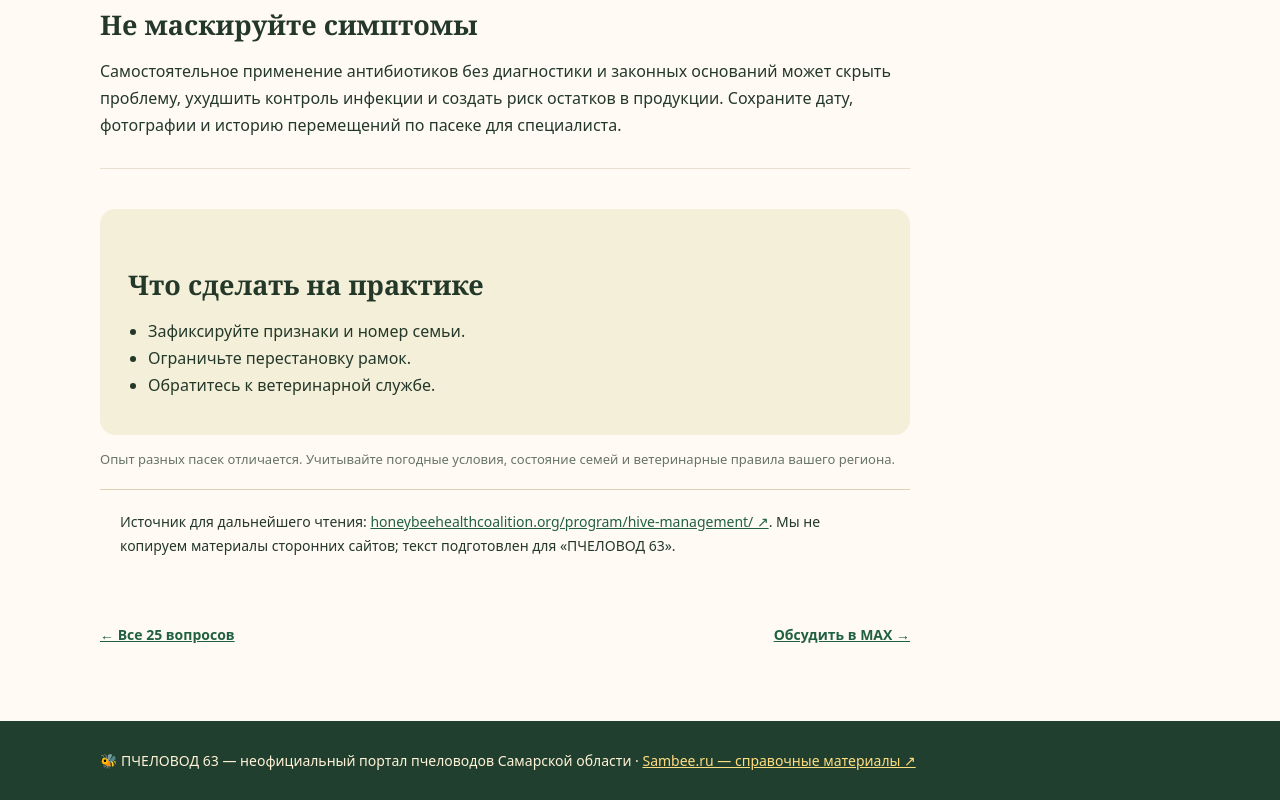
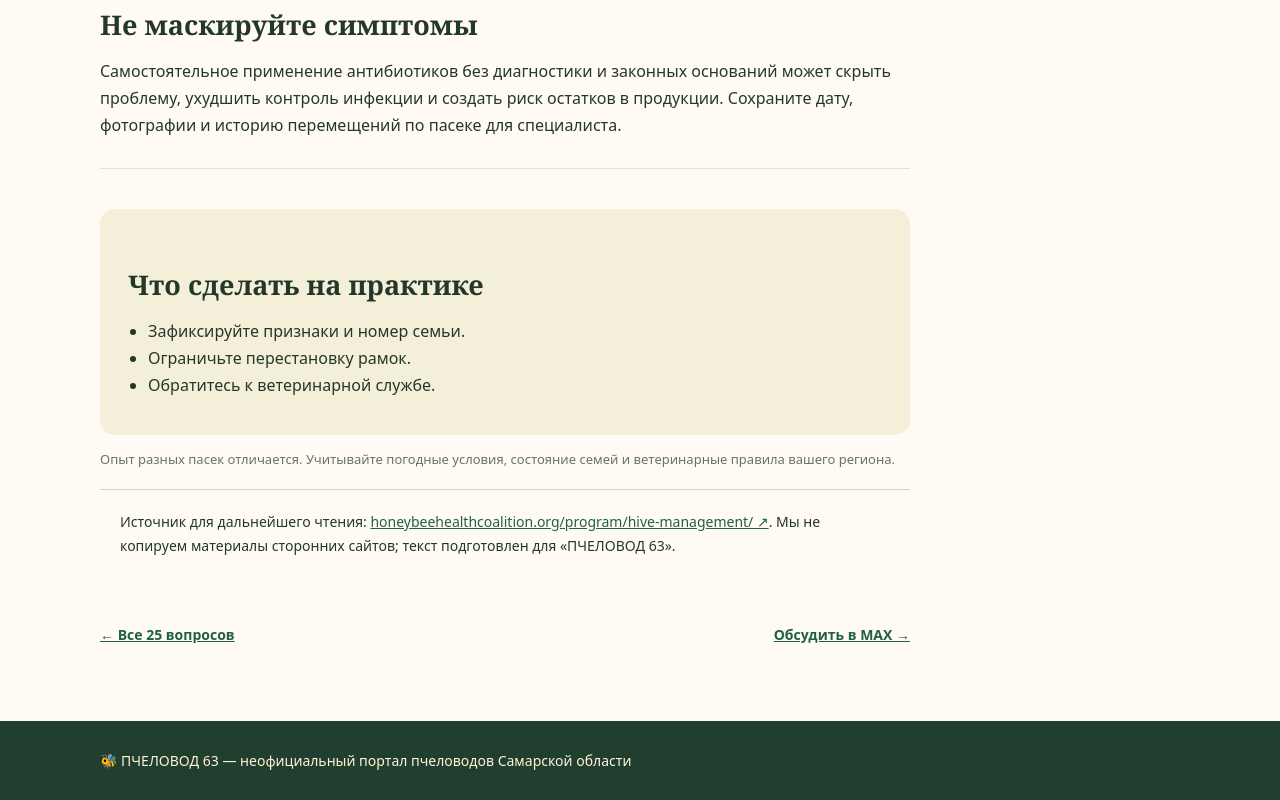
Before and after one commit to komahdop-ctrl/pchelovod63-website, a website built with Vite: page articles/bolezni-rasploda.html in a window 1280 px wide. Shown: the part 1232-2032 px from the top of the page. Built offline with nearby package versions, Linux system fonts and the light colour scheme.

Commit message:
Remove external reference from article

```diff
--- a/articles/bolezni-rasploda.html
+++ b/articles/bolezni-rasploda.html
@@ -1,4 +1,4 @@
 <!doctype html><html lang="ru"><head><meta charset="utf-8"><meta name="viewport" content="width=device-width,initial-scale=1"><meta name="description" content="Подозрение на гнилец нельзя лечить догадками из чата."><title>Как распознать опасные болезни расплода и что делать при подозрении? — ПЧЕЛОВОД 63</title><link rel="stylesheet" href="style.css"></head><body><header><div class="wrap top"><a class="brand" href="../">🐝 ПЧЕЛОВОД <em>63</em></a><nav><a href="../">Главная</a><a href="index.html">Все статьи</a><a href="../apiaries/index.html">Пасеки</a><a href="../organizations/index.html">Организации</a></nav></div></header><div class="hero"><div class="wrap"><div class="eyebrow">Практикующим · Практические материалы</div><h1>Как распознать опасные болезни расплода и что делать при подозрении?</h1><p>Подозрение на гнилец нельзя лечить догадками из чата.</p><div class="meta">Редакция «ПЧЕЛОВОД 63» · октябрь 2026 · материал общего характера</div></div></div><main class="wrap content"><article class="article"><section><h2>Наблюдайте за картиной</h2><p>Настораживают необычные изменения личинок и крышечек, проваленные или повреждённые ячейки, нехарактерный запах, неравномерный расплод и ослабление семьи. Но один внешний признак не подтверждает конкретный диагноз.</p></section>
 <section><h2>Не распространяйте проблему</h2><p>При подозрении ограничьте перемещение рамок, пчёл и инвентаря между семьями. Не продавайте подозрительные пакеты и маток; не переставляйте «лишний» расплод в благополучные ульи. Оборудование обслуживайте с соблюдением санитарных мер.</p></section>
 <section><h2>Диагностика — специалистам</h2><p>Американский и европейский гнилец и другие болезни требуют различной тактики, а часть из них может сопровождаться обязательными противоэпизоотическими мероприятиями. Свяжитесь с государственной ветеринарной службой, согласуйте отбор проб и дальнейшие действия.</p></section>
-<section><h2>Не маскируйте симптомы</h2><p>Самостоятельное применение антибиотиков без диагностики и законных оснований может скрыть проблему, ухудшить контроль инфекции и создать риск остатков в продукции. Сохраните дату, фотографии и историю перемещений по пасеке для специалиста.</p></section><aside class="check"><h2>Что сделать на практике</h2><ul><li>Зафиксируйте признаки и номер семьи.</li><li>Ограничьте перестановку рамок.</li><li>Обратитесь к ветеринарной службе.</li></ul></aside><p class="hint">Опыт разных пасек отличается. Учитывайте погодные условия, состояние семей и ветеринарные правила вашего региона.</p><div class="source">Источник для дальнейшего чтения: <a href="https://honeybeehealthcoalition.org/program/hive-management/" target="_blank" rel="noopener noreferrer">honeybeehealthcoalition.org/program/hive-management/ ↗</a>. Мы не копируем материалы сторонних сайтов; текст подготовлен для «ПЧЕЛОВОД 63».</div><nav class="pager"><a href="index.html">← Все 25 вопросов</a><a href="https://max.ru/join/AyeqmcceXrj0-DUU6eYFV_1aW947vEiFZJuWvVIrmQ8" target="_blank" rel="noopener noreferrer">Обсудить в MAX →</a></nav></article></main><footer><div class="wrap">🐝 ПЧЕЛОВОД 63 — неофициальный портал пчеловодов Самарской области · <a href="https://sambee.ru/" target="_blank" rel="noopener noreferrer">Sambee.ru — справочные материалы ↗</a></div></footer></body></html>
+<section><h2>Не маскируйте симптомы</h2><p>Самостоятельное применение антибиотиков без диагностики и законных оснований может скрыть проблему, ухудшить контроль инфекции и создать риск остатков в продукции. Сохраните дату, фотографии и историю перемещений по пасеке для специалиста.</p></section><aside class="check"><h2>Что сделать на практике</h2><ul><li>Зафиксируйте признаки и номер семьи.</li><li>Ограничьте перестановку рамок.</li><li>Обратитесь к ветеринарной службе.</li></ul></aside><p class="hint">Опыт разных пасек отличается. Учитывайте погодные условия, состояние семей и ветеринарные правила вашего региона.</p><div class="source">Источник для дальнейшего чтения: <a href="https://honeybeehealthcoalition.org/program/hive-management/" target="_blank" rel="noopener noreferrer">honeybeehealthcoalition.org/program/hive-management/ ↗</a>. Мы не копируем материалы сторонних сайтов; текст подготовлен для «ПЧЕЛОВОД 63».</div><nav class="pager"><a href="index.html">← Все 25 вопросов</a><a href="https://max.ru/join/AyeqmcceXrj0-DUU6eYFV_1aW947vEiFZJuWvVIrmQ8" target="_blank" rel="noopener noreferrer">Обсудить в MAX →</a></nav></article></main><footer><div class="wrap">🐝 ПЧЕЛОВОД 63 — неофициальный портал пчеловодов Самарской области</div></footer></body></html>
```
